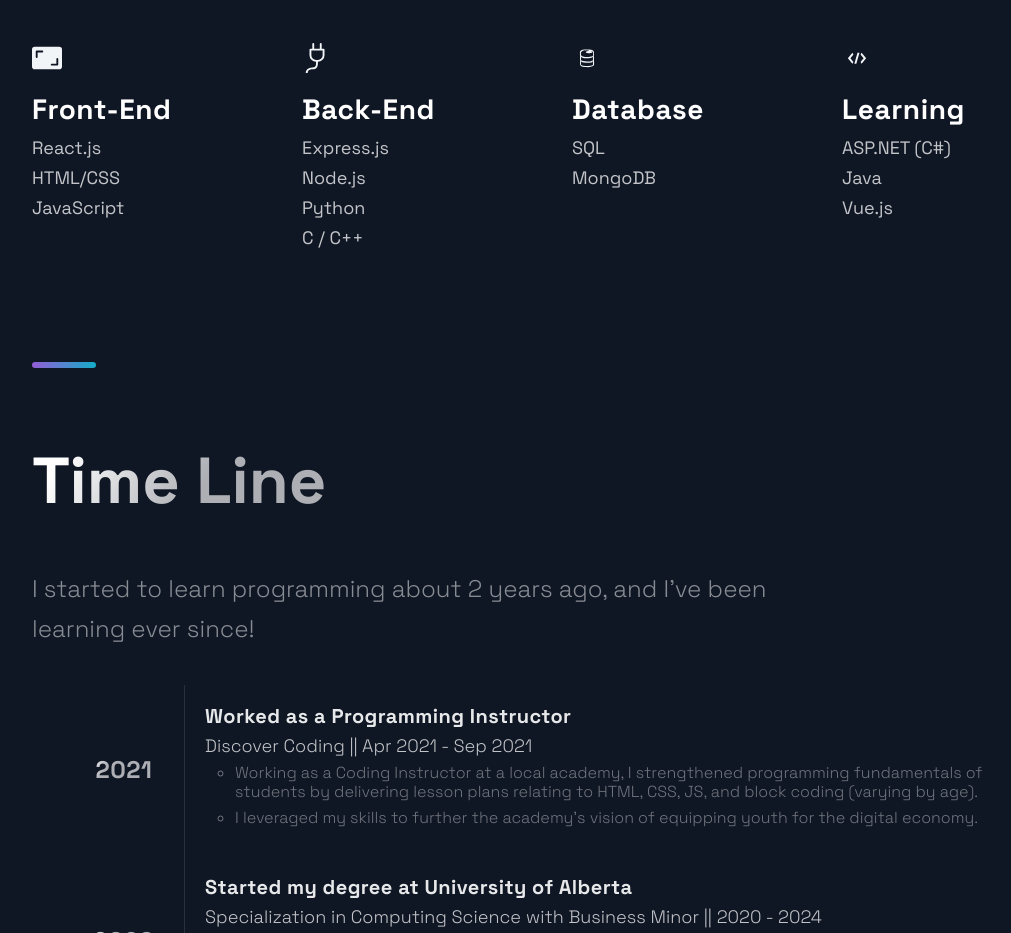
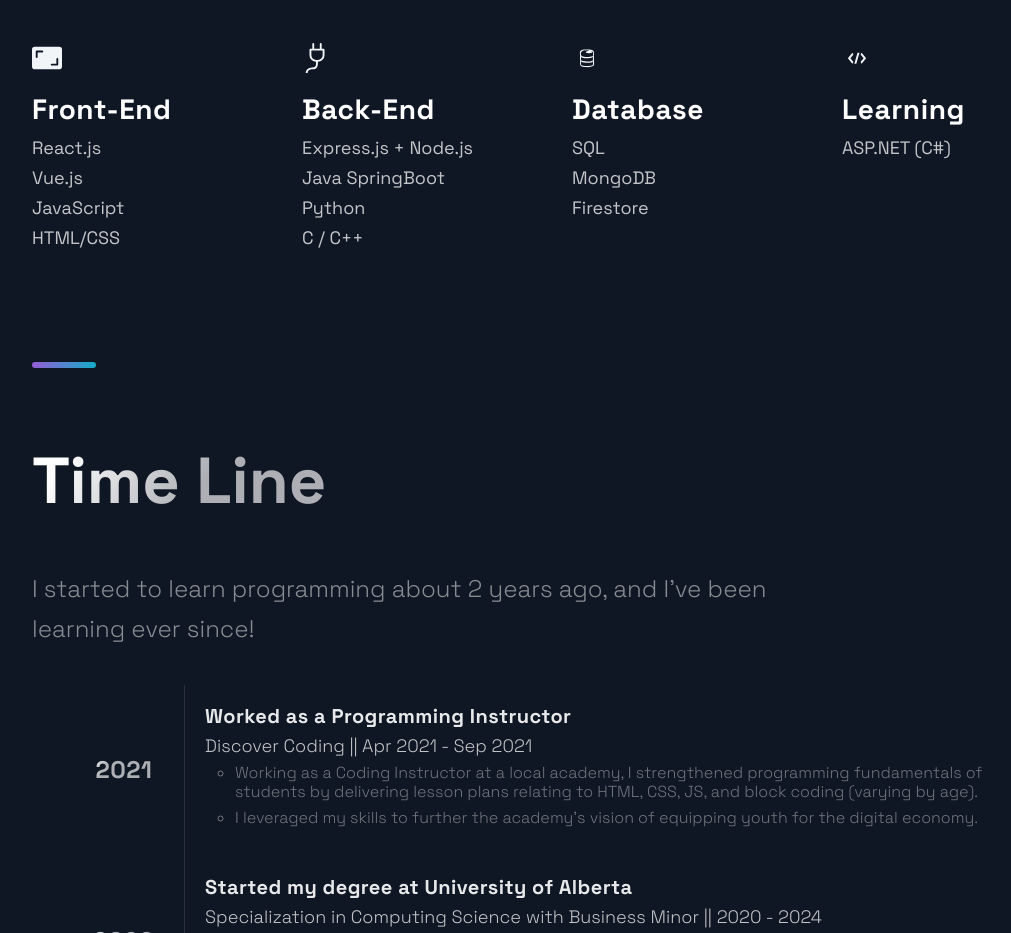
Before and after one commit to ShaishavShah04/ShaishavShah04.github.io, a Next.js app: page / in a window 1280 px wide. Shown: the part 5020-5953 px from the top of the page, without its empty margins (88-1099 px from the left). Built offline with nearby package versions, Linux system fonts and the light colour scheme.

Commit message:
Updated Tech

```diff
--- a/src/components/Technologies/Technologies.js
+++ b/src/components/Technologies/Technologies.js
@@ -21,8 +21,9 @@ const Technologies = () =>  (
           <ListTitle>Front-End</ListTitle>
             <ul>
               <li><ListParagraph>React.js</ListParagraph></li>
+              <li><ListParagraph>Vue.js</ListParagraph></li>
+              <li><ListParagraph>JavaScript</ListParagraph></li>
               <li><ListParagraph>HTML/CSS</ListParagraph></li>
-              <li><ListParagraph>JavaScript</ListParagraph></li>
             </ul>
         </ListContainer>
       </ListItem>
@@ -32,8 +33,8 @@ const Technologies = () =>  (
         <ListContainer>
           <ListTitle>Back-End</ListTitle>
             <ul>
-              <li><ListParagraph>Express.js</ListParagraph></li>
-              <li><ListParagraph>Node.js</ListParagraph></li>
+              <li><ListParagraph>Express.js + Node.js</ListParagraph></li>
+              <li><ListParagraph>Java SpringBoot</ListParagraph></li>
               <li><ListParagraph>Python</ListParagraph></li>
               <li><ListParagraph>C / C++</ListParagraph></li>
             </ul>
@@ -46,6 +47,7 @@ const Technologies = () =>  (
             <ul>
               <li><ListParagraph>SQL</ListParagraph></li>
               <li><ListParagraph>MongoDB</ListParagraph></li>
+              <li><ListParagraph>Firestore</ListParagraph></li>
             </ul>
         </ListContainer>
       </ListItem>
@@ -56,8 +58,6 @@ const Technologies = () =>  (
           <ListTitle>Learning</ListTitle>
             <ul>
               <li><ListParagraph>ASP.NET (C#)</ListParagraph></li>
-              <li><ListParagraph>Java</ListParagraph></li>
-              <li><ListParagraph>Vue.js</ListParagraph></li>
             </ul>
         </ListContainer>
       </ListItem>
```
